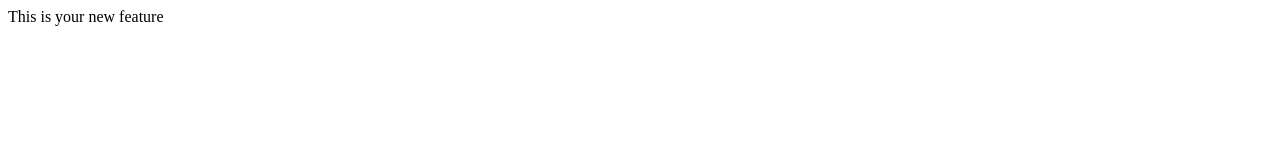
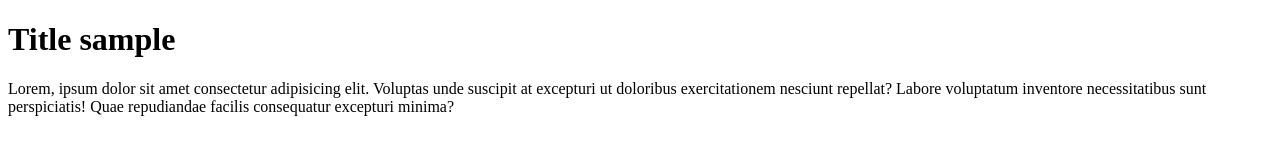
Before and after one commit to JuneReyP/mySampleRepo, a plain HTML site: page new_feat.html in a window 1280 px wide. Drawn offline with Linux system fonts and the light colour scheme.

Commit message:
edited the content

```diff
--- a/new_feat.html
+++ b/new_feat.html
@@ -6,6 +6,7 @@
     <title>Document</title>
 </head>
 <body>
-    This is your new feature
+    <h1>Title sample</h1>
+    <p>Lorem, ipsum dolor sit amet consectetur adipisicing elit. Voluptas unde suscipit at excepturi ut doloribus exercitationem nesciunt repellat? Labore voluptatum inventore necessitatibus sunt perspiciatis! Quae repudiandae facilis consequatur excepturi minima?</p>
 </body>
 </html>
```
